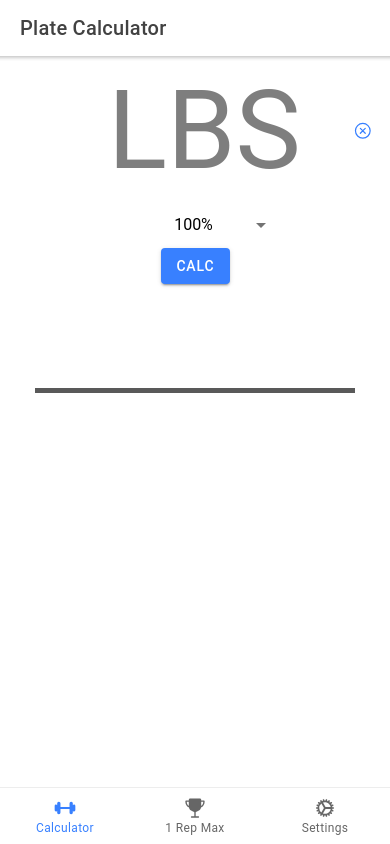
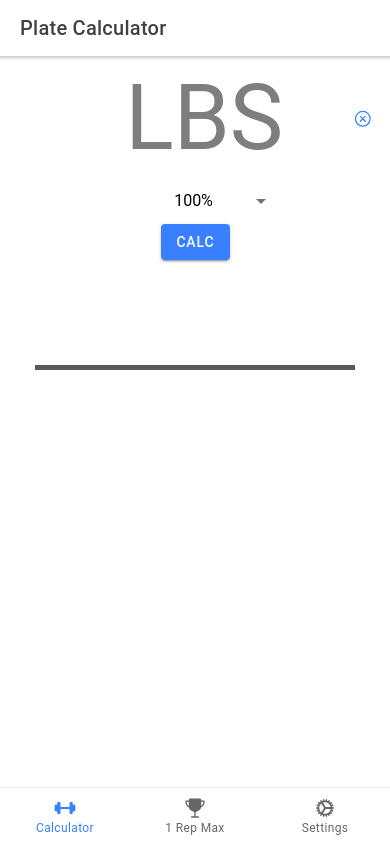
Before and after one commit to AlexMNet/plate-weight-pwa, a React (Create React App) app: page /tab1 in a window 390 px wide. Built offline with nearby package versions, Linux system fonts and the light colour scheme.

Commit message:
update support for smaller iphones

```diff
--- a/src/components/Bar.tsx
+++ b/src/components/Bar.tsx
@@ -67,7 +67,7 @@ const Wrapper = styled.div`
   flex-direction: column;
   align-items: center;
   justify-content: center;
-  padding: 100px 0 50px 0;
+  padding: 50px 0 50px 0;
   position: relative;
 `;
 
--- a/src/components/InputDisplay.tsx
+++ b/src/components/InputDisplay.tsx
@@ -77,13 +77,18 @@ const InputDisplay: React.FC<any> = () => {
         ))}
       </StyledIonSelect>
       <IonButton onClick={() => handleOnClick()}>Calc</IonButton>
-      {Number(inputWeight) !== finalWeight && (
-        <IonText color='warning'>
-          <p>
-            Final Weight: <span>{finalWeight}</span>{' '}
-          </p>
-        </IonText>
-      )}
+      <IonText color='warning'>
+        <p
+          style={{
+            visibility:
+              Number(inputWeight) !== finalWeight && finalWeight !== 0
+                ? 'visible'
+                : 'hidden',
+          }}
+        >
+          Final Weight: <span>{finalWeight}</span>{' '}
+        </p>
+      </IonText>
     </Wrapper>
   );
 };
@@ -110,5 +115,5 @@ const StyledIonSelect = styled(IonSelect)`
 `;
 
 const Input = styled(IonInput)<{ value: string }>`
-  font-size: 110px;
+  font-size: 90px;
 `;
```
